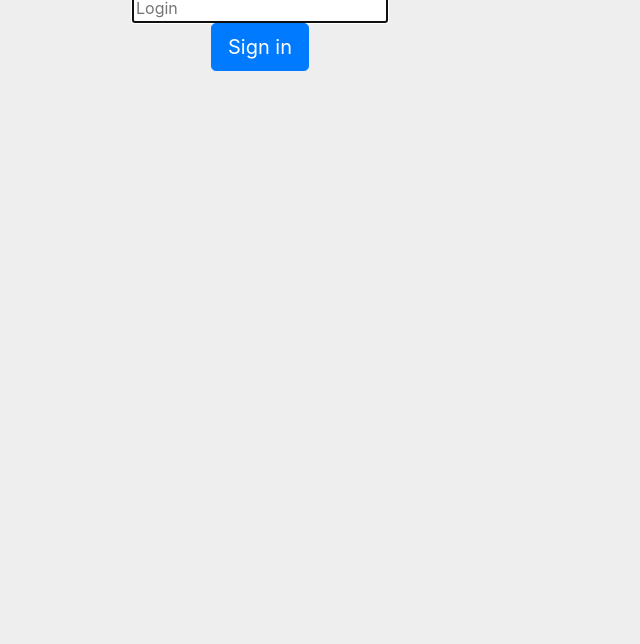
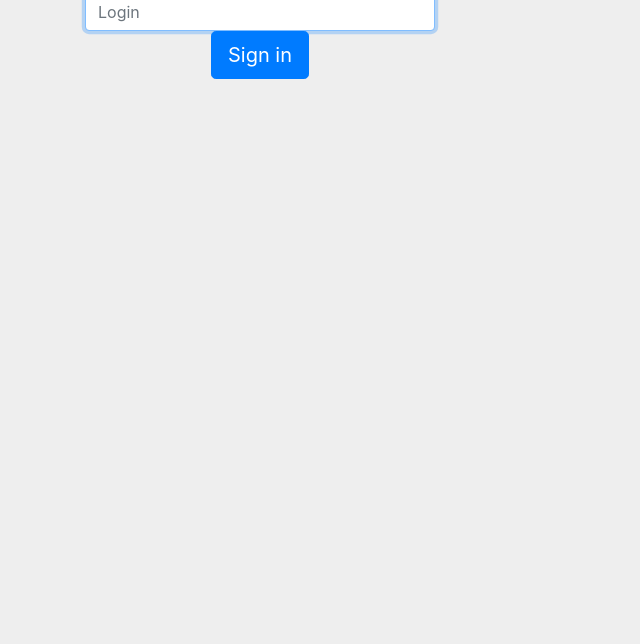
Before and after one commit to caleb1248/peer2peerchat, a website: page index.html in a window 1280 px wide. Shown: the part 156-800 px from the top of the page, without its empty margins (0-640 px from the left). Drawn offline with nearby package versions, Linux system fonts and the light colour scheme.

Commit message:
still drafting...

```diff
--- a/index.html
+++ b/index.html
@@ -49,11 +49,8 @@
 
             <h2>WebRTC Video Demo. Please sign in</h2>
             <label for = "usernameInput" class = "sr-only">Login</label>
-            <input type = "email" id = "usernameInput" c
-               lass = "form-control formgroup" placeholder = "Login"
-               required = "" autofocus = "">
-            <button id = "loginBtn" class = "btn btn-lg btn-primary btnblock">
-               Sign in</button>
+            <input type = "text" id = "usernameInput" class = "form-control formgroup" placeholder = "Login" required = "" autofocus = "">
+            <button id = "loginBtn" class = "btn btn-lg btn-primary btnblock">Sign in</button>
 
          </div>
       </div>
--- a/n.js
+++ b/n.js
@@ -99,7 +99,7 @@ function handleLogin(success) {
       //**********************
 
       //getting local video stream
-      navigator.webkitGetUserMedia({ video: true, audio: true }, function (myStream) {
+      navigator.webkitGetUserMedia({ video: true, audio: true }).then(myStream => {
          stream = myStream;
 
          //displaying local video stream on the page
@@ -129,11 +129,7 @@ function handleLogin(success) {
                });
             }
          };
-
-      }, function (error) {
-         console.log(error);
       });
-
    }
 };
 
```
